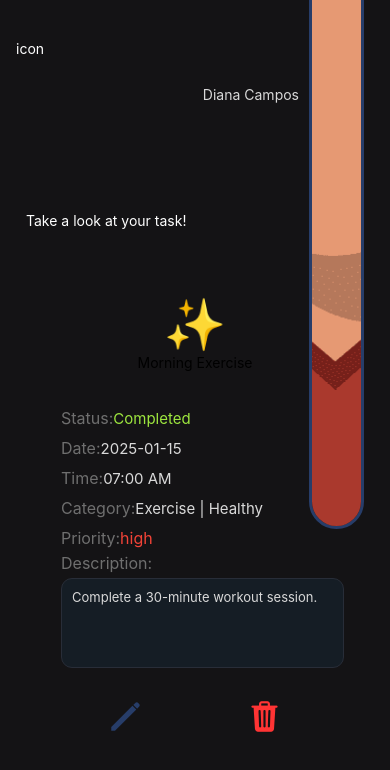
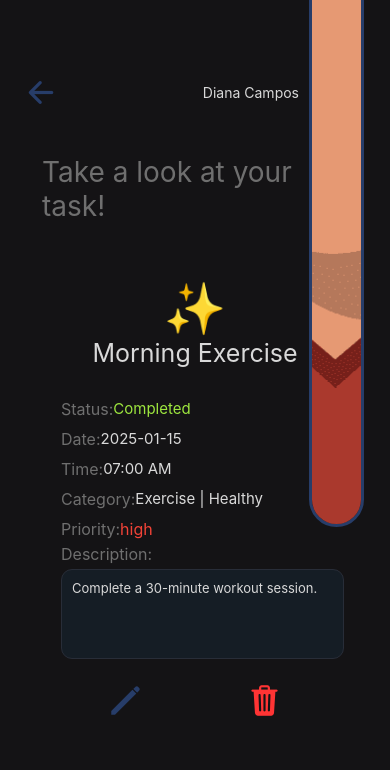
Before and after one commit to Diana-Camz/ToDoApp, a React Native app: screen /DetailTask in a window 390 px wide. Shown: the top 770 px of the page. Built offline with nearby package versions, Linux system fonts and the light colour scheme.

Commit message:
add CustomTitle on screens

```diff
--- a/src/screens/DetailTask.js
+++ b/src/screens/DetailTask.js
@@ -7,6 +7,7 @@ import { containers } from '../styles/containers'
 import { default as tasks } from '../data/exampleTask'
 import CustomDetailField from '../components/CustomDetailField'
 import { detail } from '../styles/components/detail'
+import CustomTitle from '../components/CustomTitle'
 
 const DetailTask = ({navigation}) => {
   const taskDetails = [
@@ -19,19 +20,17 @@ const DetailTask = ({navigation}) => {
   ]
   return (
     <View style={containers.main}>
-      <View>
-        <View style={styles.container_icon}>
-          <Text style={styles.icon_text}>icon</Text>
-        </View>
+      <View style={containers.header}>
+        <CustomIcon onPress={() => navigation.goBack()} iconName="arrow-back" size={35} color={colorsTheme.darkBlue}/>
         <CustomUserName name={'Diana Campos'} image={require('../images/user-avatar.png')}/>
       </View>
-      <View style={styles.container_title}>
-        <Text style={styles.title}>Take a look at your task!</Text>
+      <View>
+        <CustomTitle title={`Take a look at your\ntask!`} type='msgScreen'/>
       </View>
       <View style={detail.container}>
         <View style={detail.titleContainer}>
           <Text style={detail.emoji}>{tasks[0].emoji}</Text>
-          <Text style={detail.title}>{tasks[0].title}</Text>
+          <CustomTitle title={tasks[0].title} type='xlarge'/>
         </View>
         <View style={detail.valuesContainer}>
           {taskDetails.map((item, index) => (
@@ -54,12 +53,4 @@ const styles = StyleSheet.create({
   icon_text: {
     color:'#ffffff',
   },
-  container_title: {
-    margin: 10,
-    marginTop: 40,
-  },
-  title:{
-    color:'#ffffff',
-    marginTop: 40,
-  },
 })
--- a/src/screens/Home.js
+++ b/src/screens/Home.js
@@ -8,6 +8,8 @@ import { containers } from '../styles/containers'
 import CustomUserName from '../components/CustomUserName'
 import Category from '../components/Category'
 import Task from '../components/Task'
+import CustomTitle from '../components/CustomTitle'
+
 
 
 const Home = ({navigation}) => {
@@ -16,7 +18,7 @@ const Home = ({navigation}) => {
       <CustomUserName screen={'home'} name={'Diana Campos'} image={require('../images/user-avatar.png')} />
       <View>
         <View style={containers.homeSections}>
-            <Text style={styles.categories_title}>CATEGORIES</Text>
+            <CustomTitle title={'CATEGORIES'} type='regular'/>
             <Text style={styles.categories_option}>See more</Text>
         </View>
         <View style={containers.category}>
```
